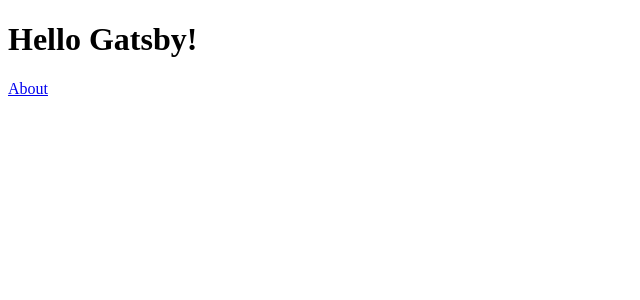
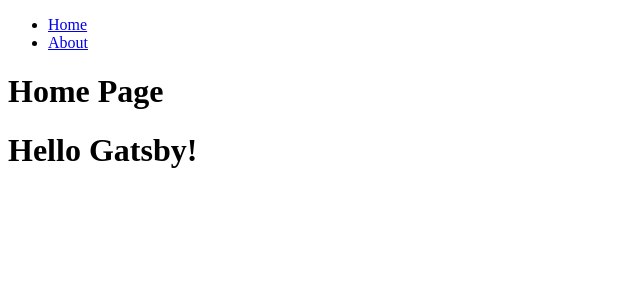
Before and after one commit to hzuika/blog_gatsby, a Gatsby app: page / in a window 1280 px wide. Shown: the top 300 px of the page, without its empty margins (0-640 px from the left). Built offline with nearby package versions, Linux system fonts and the light colour scheme.

Commit message:
Add <Layout> component using children

```diff
--- /dev/null
+++ b/src/components/layout.js
@@ -0,0 +1,25 @@
+import React from "react"
+import { Link } from "gatsby"
+
+const Layout = ({ pageTitle, children }) => {
+    // 引数を props にして，次のように書くことと同じ．
+    // const pageTitle = props.pageTitle
+    // const children = props.children
+    return (
+        <div>
+            <title>{pageTitle}</title>
+            <nav>
+                <ul>
+                    <li><Link to="/">Home</Link></li>
+                    <li><Link to="/about">About</Link></li>
+                </ul>
+            </nav>
+            <main>
+                <h1>{pageTitle}</h1>
+                {children}
+            </main>
+        </div>
+    )
+}
+
+export default Layout
--- a/src/pages/index.js
+++ b/src/pages/index.js
@@ -1,17 +1,15 @@
 // React のインポート． .js ファイル内で JSX を使用できる．
 import React from "react"
-import { Link } from "gatsby"
+import Layout from "../components/layout"
 
 // React コンポーネントを定義して他の場所で使用できるようにエクスポート．
 // コンポーネント名は大文字で始める．
 const Home = () => {
     // JSX element を返す (複数は不可能，入れ子は可能)
     return (
-        <main>
-            <title>Home Page</title>
+        <Layout pageTitle="Home Page">
             <h1>Hello Gatsby!</h1>
-            <Link to="/about">About</Link>
-        </main>
+        </Layout>
     )
 }
 
```
Also changed, not shown: src/pages/about.js (+3 -5 lines).
